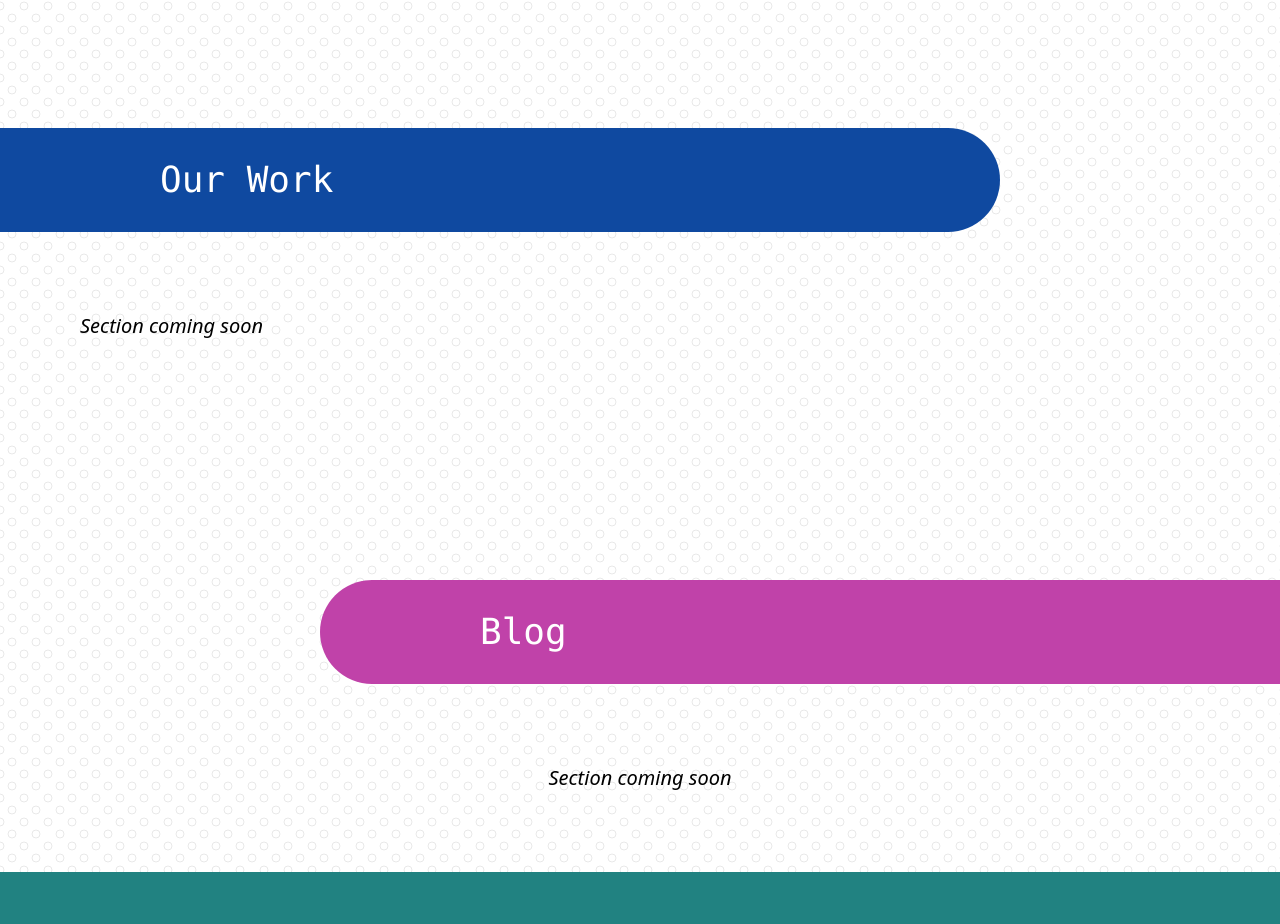
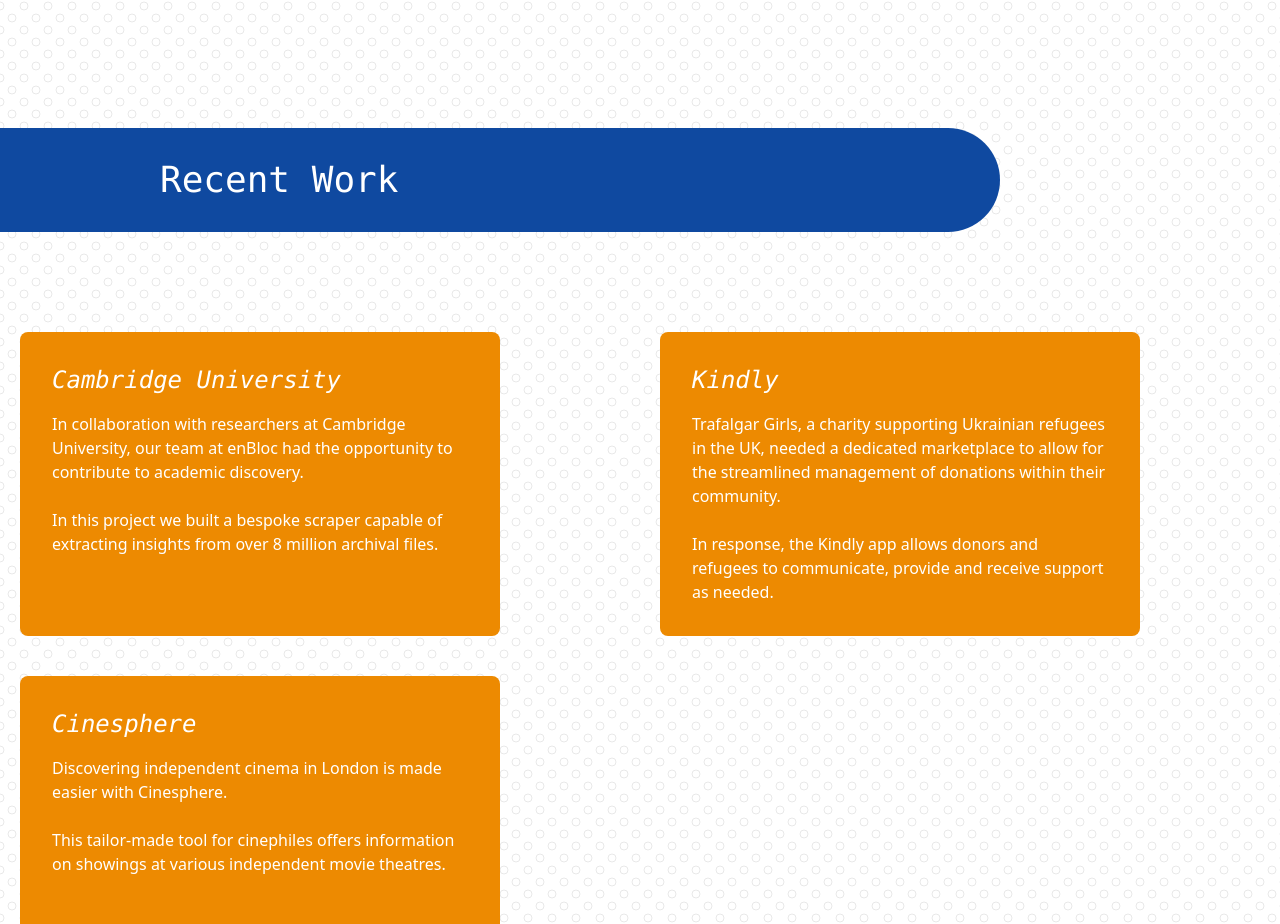
Before and after one commit to enBloc-org/website, a Next.js app: page / in a window 1280 px wide. Shown: the part 2214-3138 px from the top of the page. Built offline with nearby package versions, Linux system fonts and the light colour scheme.

Commit message:
added copy to the 'our work' section

```diff
--- a/src/components/OurWorkSection.tsx
+++ b/src/components/OurWorkSection.tsx
@@ -9,12 +9,43 @@
   return (
     <section ref={workRef}>
       <h2
-        className='bg-en-blue pl-small-screen xl:pl-large-screen mr-20 mt-stack-lg
-      max-w-[1000px] rounded-r-full p-8 text-4xl text-white'
+        className='mb-stack-md mr-20 mt-stack-lg max-w-[1000px] rounded-r-full bg-en-blue
+      p-8 pl-small-screen text-4xl text-white xl:pl-large-screen'
       >
-        Our Work
+        Recent Work
       </h2>
-      <p className='m-20 text-xl italic'>Section coming soon</p>
+      <div className='grid grid-cols-2 grid-rows-2'>
+        <div className='m-5 w-3/4 rounded-lg bg-en-orange p-8 text-white'>
+          <h3 className='pb-4 text-2xl italic'>Cambridge University</h3>
+          <p>
+            In collaboration with researchers at Cambridge University, our team
+            at enBloc had the opportunity to contribute to academic discovery.
+            <br />
+            <br /> In this project we built a bespoke scraper capable of
+            extracting insights from over 8 million archival files.
+          </p>
+        </div>
+        <div className='m-5 w-3/4 rounded-lg bg-en-orange p-8 text-white'>
+          <h3 className='pb-4 text-2xl italic'>Kindly</h3>
+          <p>
+            Trafalgar Girls, a charity supporting Ukrainian refugees in the UK,
+            needed a dedicated marketplace to allow for the streamlined
+            management of donations within their community.
+            <br />
+            <br /> In response, the Kindly app allows donors and refugees to
+            communicate, provide and receive support as needed.
+          </p>
+        </div>
+        <div className='m-5 w-3/4 rounded-lg bg-en-orange p-8 text-white'>
+          <h3 className='pb-4 text-2xl italic'>Cinesphere</h3>
+          <p>
+            Discovering independent cinema in London is made easier with
+            Cinesphere. <br />
+            <br /> This tailor-made tool for cinephiles offers information on
+            showings at various independent movie theatres.
+          </p>
+        </div>
+      </div>
     </section>
   );
 };
```
